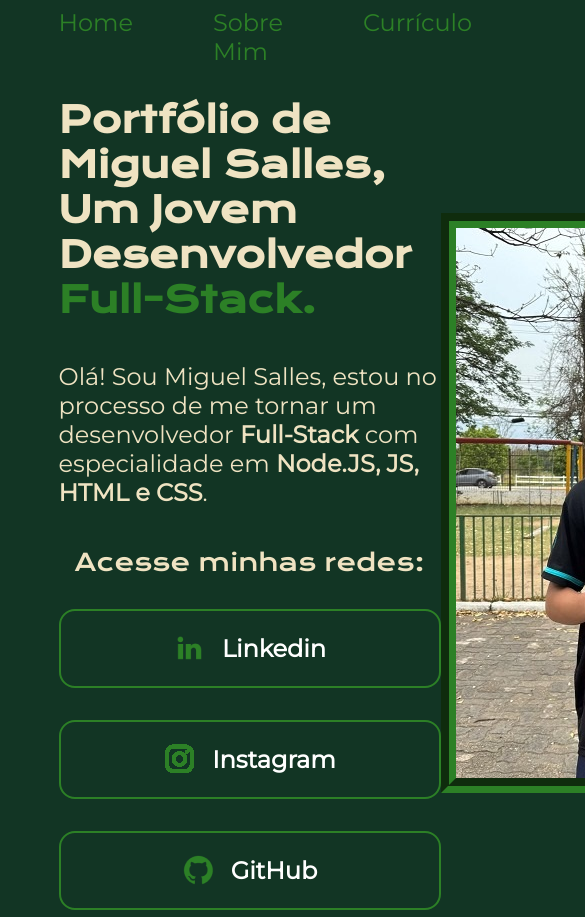
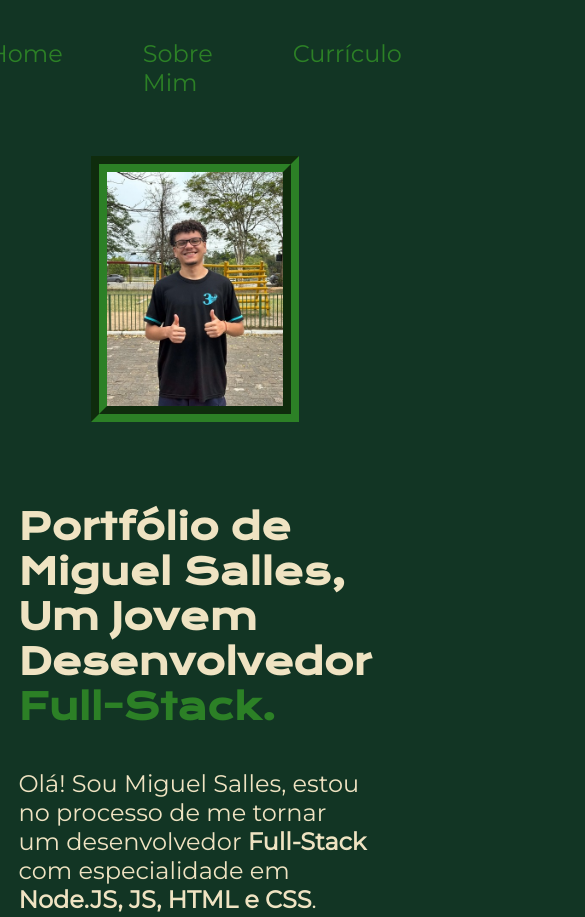
Before and after one commit to MiguelSallesV/siteportfolio, a plain HTML site: page index.html in a window 390 px wide. Shown: the top 917 px of the page, 585 px wide, since content can reach past the window. Drawn offline with nearby package versions, Linux system fonts and the light colour scheme.

Commit message:
Responsividade para outras telas

```diff
--- a/index.html
+++ b/index.html
@@ -21,15 +21,15 @@
             <p class="apresentacao__conteudo__paragrafo">Olá! Sou Miguel Salles, estou no processo de me tornar um desenvolvedor <strong>Full-Stack</strong> com especialidade em <strong>Node.JS, JS, HTML e CSS</strong>. </p>
             <div class="apresentacao__links">
                 <h2 class="apresentacao__links__subtitulo">Acesse minhas redes:</h2>
-                <a class="apresentacao__links__link" href="https://www.linkedin.com/in/miguel-salles-99b57a331/">
+                <a class="apresentacao__links__navegacao" href="https://www.linkedin.com/in/miguel-salles-99b57a331/">
                     <img src="./assets/linkedin_modified.png" alt="logo linkedin">
                     Linkedin
                 </a>
-                <a class="apresentacao__links__link" href="https://www.instagram.com/miguel.sv__/">
+                <a class="apresentacao__links__navegacao" href="https://www.instagram.com/miguel.sv__/">
                     <img src="./assets/instagram_green_corrected.png" alt="logo instagram">
                     Instagram
                 </a>
-                <a class="apresentacao__links__link" href="https://github.com/MiguelSallesV">
+                <a class="apresentacao__links__navegacao" href="https://github.com/MiguelSallesV">
                     <img src="./assets/github_modified.png" alt="logo github">
                     GitHub
                 </a>
--- a/style/style.css
+++ b/style/style.css
@@ -11,8 +11,8 @@
 }
 
 * {
-    padding: 0px;
-    margin: 0px;
+    padding: 0%;
+    margin: 0%;
 }
 
 
@@ -34,7 +34,7 @@ body {
 
 .cabecalho__menu__link {
     color:var(--cor-terciaria);
-    font-size: 24px;
+    font-size: 1.5rem;
     font-family: var(--fonte-secundaria);
     text-decoration: none;
 }
@@ -49,17 +49,18 @@ body {
     align-items: center;
     justify-content: space-between;
     padding: 8% 15%;
+    gap: 82px;
 }
 
 .apresentacao__conteudo {
-    width: 615px;
+    width: 50%;
     display: flex;
     flex-direction: column;
     gap: 40px;
 }
 
 .apresentacao__conteudo__titulo {
-    font-size: 36px;
+    font-size: 2.25rem;
     font-family: var(--fonte-primaria);
 }
 
@@ -68,7 +69,7 @@ body {
 }
 
 .apresentacao__conteudo__paragrafo {
-    font-size: 24px;
+    font-size: 1.5rem;
     font-family: var(--fonte-secundaria);
 }
 
@@ -80,66 +81,100 @@ body {
 }
 
 .apresentacao__links__subtitulo {
-    font-size: 24px;
+    font-size: 1.5rem;
     font-family: var(--fonte-primaria);
     font-weight: 400;
 }
 
-.apresentacao__links__link {
+.apresentacao__links__navegacao {
     display: flex;
     justify-content: center;
     align-items: center;
     gap: 16px;
     border: 2px solid var(--cor-terciaria);
-    width: 378px;
+    width: 50%;
     text-align: center;
     border-radius: 16px;
     padding: 21.5px 0px;
-    font-size: 24px;
+    font-size: 1.5rem;
     text-decoration: none;
     color: white;
     font-family: var(--fonte-secundaria);
     font-weight: 600;
 }
 
-.apresentacao__links__link:hover {
+.apresentacao__links__navegacao:hover {
     background-color: var(--cor-hover);
 }
 
 .foto {
-    border: 15px groove var(--cor-terciaria);
+    width: 50%;
+    border: 1rem groove var(--cor-terciaria);
 }
 
 .rodape {
     background-color: var(--cor-terciaria);
     color: var(--cor-primaria);
-    font-size: 24px;
+    font-size: 1.5rem;
     font-family: var(--fonte-secundaria);
     font-weight: 400;
-    padding: 24px;
+    padding: 1.5rem;
     text-align: center;
 }
+
 
 .sobremim {
     display: flex;
     align-items: center;
     justify-content: space-between;
     padding: 8% 15%;
+    gap: 82px;
 }
 
 .sobremim__conteudo {
     display: flex;
     flex-direction: column;
-    width: 574px;
-    gap: 40px;
+    width: 50%;
+    gap: 30px;
 }
 
 .sobremim__conteudo__titulo {
     font-family: var(--fonte-primaria);
-    font-size: 36px;
+    font-size: 2.25rem;
 }
 
 .sobremim__conteudo__paragrafo {
-    font-size: 24px;
+    font-size: 1.5rem;
     font-family: var(--fonte-secundaria);
 }
+
+@media (max-width: 1200px) {
+
+    .cabecalho {
+        padding: 10%;
+    }
+
+    .cabecalho__menu {
+        justify-content: center;
+    }
+
+    .apresentacao {
+        flex-direction: column-reverse;
+        padding: 5%;
+    }
+
+    .apresentacao__conteudo {
+        width: auto;
+    }
+
+    .sobremim {
+        flex-direction: column-reverse;
+        padding: 5%;
+    }
+
+    .sobremim__conteudo {
+        width: auto;
+    }
+
+
+}
```
